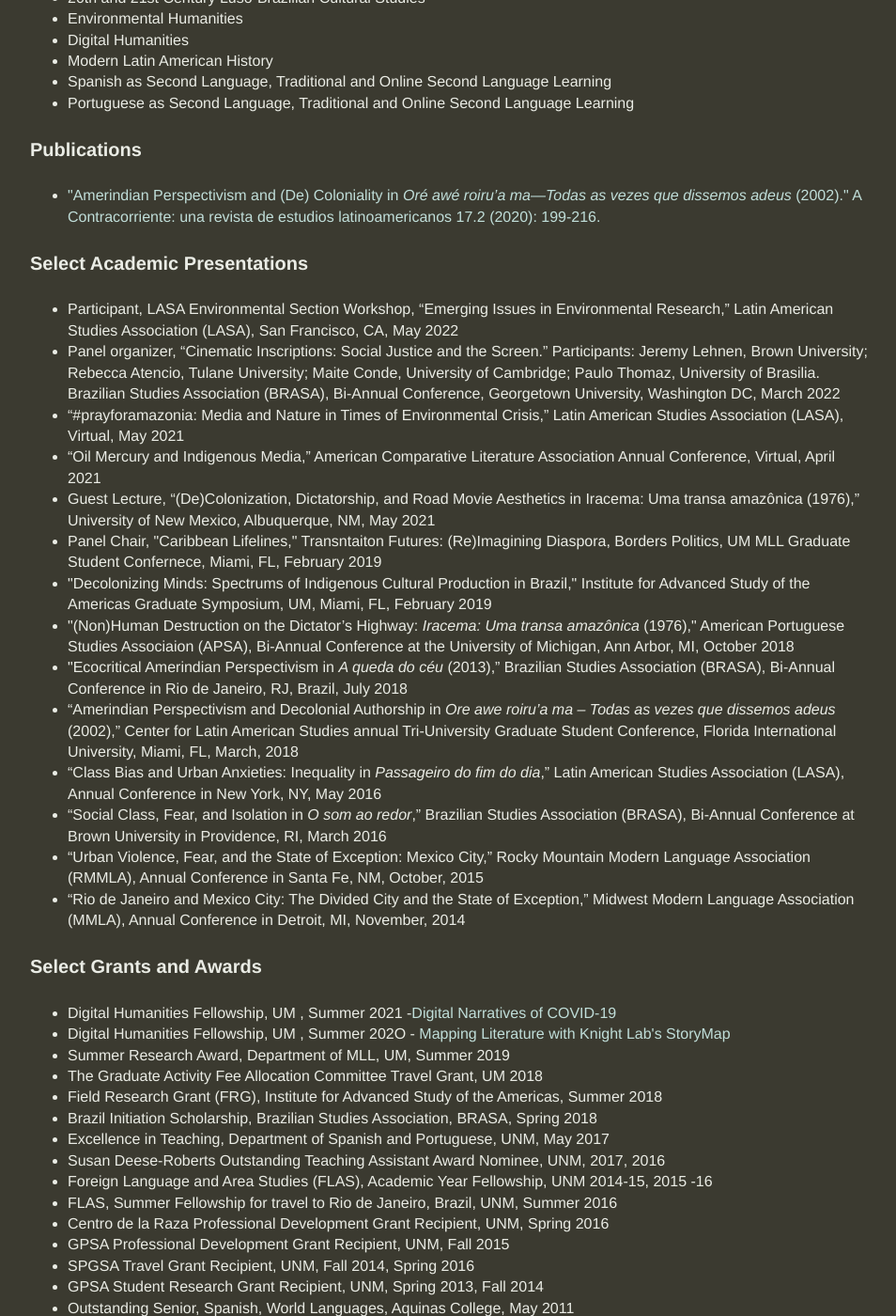
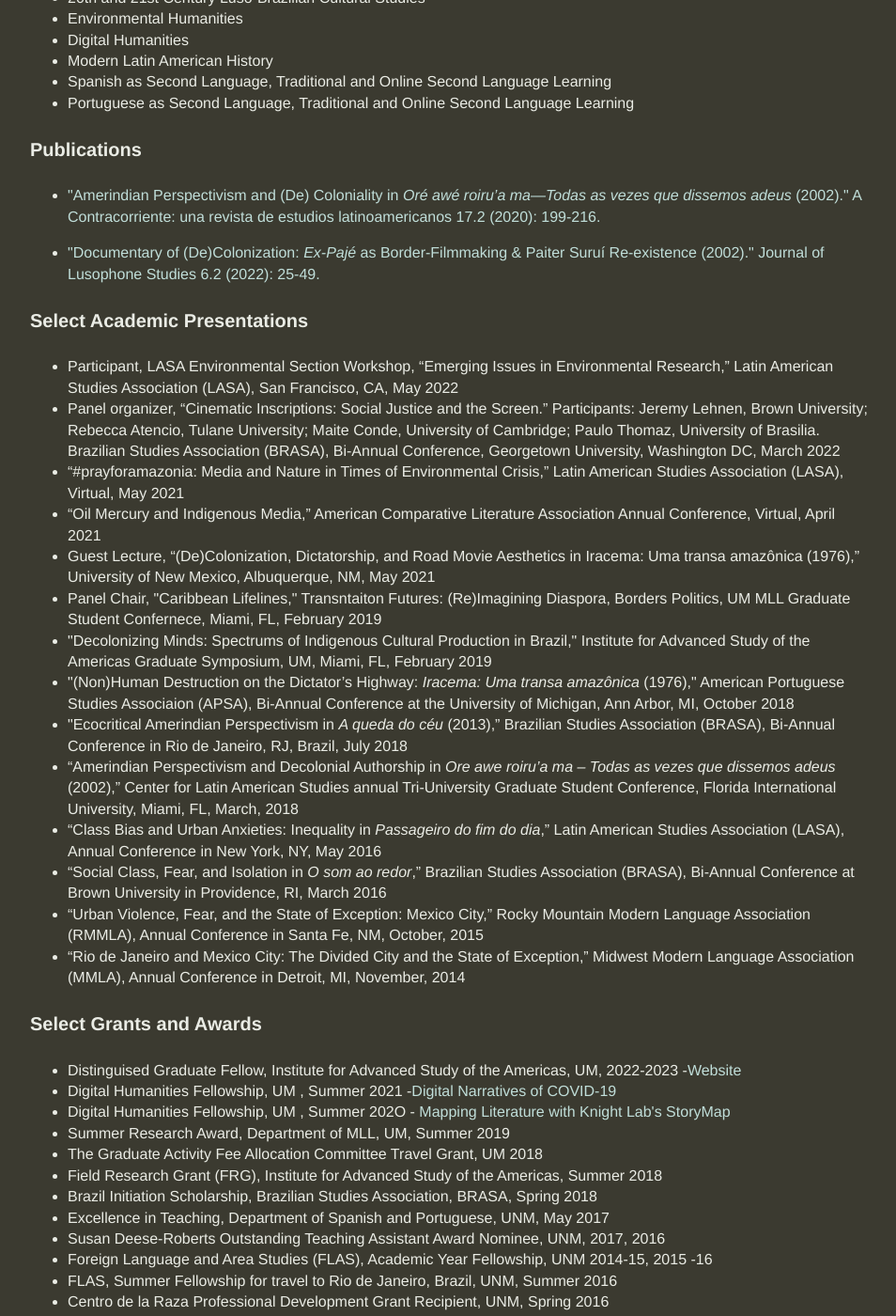
Before and after one commit to samgjohnson/samgjohnson.github.io, a Jekyll site: the page built from cv/index.html, in a window 1280 px wide and 1400 px high, scrolled down 669 px. Shown: the whole window at 94% size, without its empty margins (160-1114 px from the left). Built offline with Jekyll 4.4.1, drawn with Linux system fonts in a browser that asks for light colours.

Commit message:
Update index.html

```diff
--- a/cv/index.html
+++ b/cv/index.html
@@ -34,6 +34,10 @@ title: CV
 <ul>
 <li><a href="https://acontracorriente.chass.ncsu.edu/index.php/acontracorriente/article/view/2029">"Amerindian Perspectivism and (De) Coloniality in <i>Oré awé roiru’a ma—Todas as vezes que dissemos adeus</i> (2002)." A Contracorriente: una revista de estudios latinoamericanos 17.2 (2020): 199-216.</a></li>
 </ul>
+<ul>
+<li><a href="<ul>
+<li><a href="https://jls.apsa.us/index.php/jls/article/view/455/447">"Documentary of (De)Colonization: <i>Ex-Pajé</i> as Border-Filmmaking & Paiter Suruí Re-existence (2002)." Journal of Lusophone Studies 6.2 (2022): 25-49.</a></li>
+</ul>
 <h4>Select Academic Presentations</h4>
 <ul>
 <li>Participant, LASA Environmental Section Workshop, “Emerging Issues in Environmental Research,” Latin American Studies Association (LASA), San Francisco, CA, May 2022</li>
@@ -53,6 +57,7 @@ title: CV
 </ul>
 <h4>Select Grants and Awards</h4>
 <ul>
+<li>Distinguised Graduate Fellow, Institute for Advanced Study of the Americas, UM, 2022-2023 -<a href="https://mia.as.miami.edu/events/grants/students/distinguished-graduate-fellows/index.html">Website</a> </li>
 <li>Digital Humanities Fellowship, UM	, Summer 2021 -<a href="https://covid.dh.miami.edu/">Digital Narratives of COVID-19</a> </li>
 <li>Digital Humanities Fellowship, UM	, Summer 202O - <a href="https://storymap.knightlab.com/">Mapping Literature with Knight Lab's StoryMap</a></li>
 <li>Summer Research Award, Department of MLL, UM, Summer 2019</li>
```
